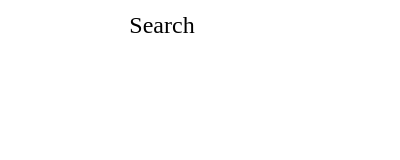
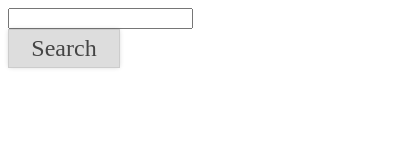
Before and after one commit to gautierenaud/solrUploader, a browser extension: page extensions/mozilla/popup/choose_page.html in a window 400 px wide. Drawn offline with Linux system fonts and the light colour scheme.

Commit message:
Add search bar

```diff
--- a/extensions/mozilla/popup/choose_page.css
+++ b/extensions/mozilla/popup/choose_page.css
@@ -14,3 +14,16 @@ body {
 .page-choice:hover {
     background-color: #CFF2F2;
 }
+
+.button {
+    display: inline-block;
+    color: #444;
+    border: 1px solid #CCC;
+    background: #DDD;
+    box-shadow: 0 0 5px -1px rgba(0, 0, 0, 0.2);
+    cursor: pointer;
+    vertical-align: middle;
+    max-width: 100px;
+    padding: 5px;
+    text-align: center;
+}
--- a/extensions/mozilla/popup/choose_page.html
+++ b/extensions/mozilla/popup/choose_page.html
@@ -8,7 +8,8 @@
 </head>
 
 <body>
-    <div class="page-choice">Search</div>
+    <input id="searchbox" type="text">
+    <div class="page-choice button">Search</div>
 
     <div id="result"></div>
     <script src="choose_page.js"></script>
--- a/extensions/mozilla/popup/choose_page.js
+++ b/extensions/mozilla/popup/choose_page.js
@@ -2,6 +2,9 @@ document.addEventListener("click", function(e) {
     if (!e.target.classList.contains("page-choice")) {
         return;
     }
+
+    let searchText = document.getElementById("searchbox").value;
+    console.log(searchText);
 
     let xhr = new XMLHttpRequest();
     xhr.responseType = 'json';
@@ -16,12 +19,18 @@ document.addEventListener("click", function(e) {
         console.log(xhr.getAllResponseHeaders())
     }
 
-    xhr.open('GET', 'http://localhost:8899/solr/documents/query?debug=query&q=*:*&wt=json', true);
+    xhr.open('GET', `http://localhost:8899/solr/documents/query?debug=query&q=text:*${searchText}*&wt=json`, true);
     xhr.send();
 });
 
 function displayResults(results) {
     let resultDiv = document.getElementById("result");
+
+    // remove previous results
+    while (resultDiv.firstChild) {
+        resultDiv.removeChild(resultDiv.lastChild);
+    }
+
     for (const doc of results["response"]["docs"]) {
         var newDiv = document.createElement("div");
         var newContent = document.createTextNode(doc["filename"]);
```
Also changed, not shown: extensions/mozilla/manifest.json.
